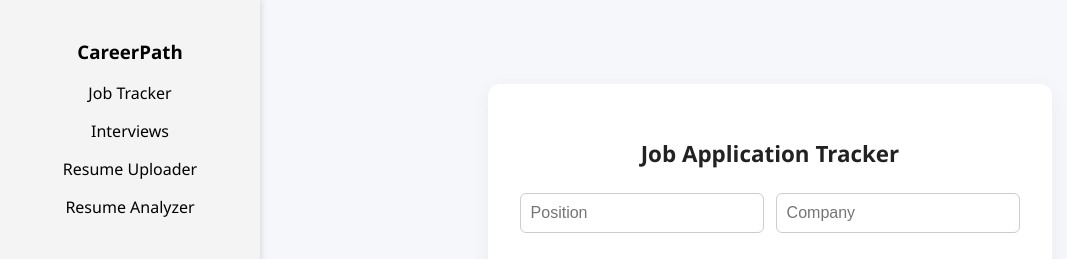
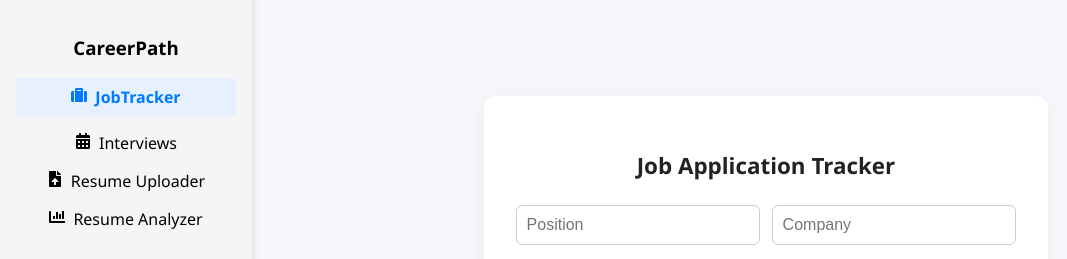
Before and after one commit to 26nm/careerpath, a React (Create React App) app in the folder careerpath/: page /dashboard in a window 1280 px wide. Shown: the top 259 px of the page, without its empty margins (0-1067 px from the left). Built offline with nearby package versions, Linux system fonts and the light colour scheme; no server answers; the database is empty; sample sign-in values are in the browser's storage.

Commit message:
a few aesthetic changes

```diff
--- a/careerpath/public/index.html
+++ b/careerpath/public/index.html
@@ -3,6 +3,10 @@
   <head>
     <meta charset="utf-8" />
     <link rel="icon" href="%PUBLIC_URL%/favicon.ico" />
+    <link
+      href="https://fonts.googleapis.com/css2?family=Inter:wght@400;600&display=swap"
+      rel="stylesheet"
+    />
     <meta name="viewport" content="width=device-width, initial-scale=1" />
     <meta name="theme-color" content="#000000" />
     <meta
--- a/careerpath/src/components/Sidebar.js
+++ b/careerpath/src/components/Sidebar.js
@@ -24,18 +24,44 @@
  */
 import React from "react";
 import "../styles/Sidebar.css";
+import {
+  FaSuitcase,
+  FaCalendarAlt,
+  FaFileUpload,
+  FaChartBar,
+} from "react-icons/fa";
 
-function Sidebar({ setActiveView }) {
+function Sidebar({ setActiveView, activeView }) {
   return (
     <div className="sidebar">
       <h3>CareerPath</h3>
       <ul>
-        <li onClick={() => setActiveView("job-tracker")}>Job Tracker</li>
-        <li onClick={() => setActiveView("interview-scheduler")}>Interviews</li>
-        <li onClick={() => setActiveView("resume-uploader")}>
+        <li
+          className={activeView === "job-tracker" ? "active" : ""}
+          onClick={() => setActiveView("job-tracker")}
+        >
+          <FaSuitcase style={{ marginRight: "8px" }} />
+          JobTracker
+        </li>
+        <li
+          className={activeView === "interview-scheduler" ? "active" : ""}
+          onClick={() => setActiveView("interview-scheduler")}
+        >
+          <FaCalendarAlt style={{ marginRight: "8px " }} />
+          Interviews
+        </li>
+        <li
+          className={activeView === "resume-uploader" ? "active" : ""}
+          onClick={() => setActiveView("resume-uploader")}
+        >
+          <FaFileUpload style={{ marginRight: "8px " }} />
           Resume Uploader
         </li>
-        <li onClick={() => setActiveView("resume-analysis")}>
+        <li
+          className={activeView === "resume-analysis" ? "active" : ""}
+          onClick={() => setActiveView("resume-analysis")}
+        >
+          <FaChartBar style={{ marginRight: "8px " }} />
           Resume Analyzer
         </li>
       </ul>
--- a/careerpath/src/styles/Dashboard.css
+++ b/careerpath/src/styles/Dashboard.css
@@ -166,19 +166,20 @@ job-form button {
 
 .dashboard-layout {
   display: flex;
-  height: 100vh;
-  width: 100%;
+  min-height: 100vh;
 }
 
 .sidebar {
   width: 220px;
-  background-color: #f4f4f4;
-  padding: 20px;
+  background-color: #f5f5f5;
+  padding: 1rem;
+  height: 100vh;
   box-shadow: 2px 0 5px rgba(0, 0, 0, 0.1);
 }
 
 .dashboard-content {
   flex: 1;
-  padding: 20px;
-  overflow-y: auto;
+  display: flex;
+  justify-content: flex-start;
+  padding: 2rem 4rem;
 }
--- a/careerpath/src/styles/Sidebar.css
+++ b/careerpath/src/styles/Sidebar.css
@@ -41,3 +41,19 @@
 .sidebar li:hover {
   color: #007bff;
 }
+
+.sidebar li.active {
+  font-weight: bold;
+  color: #007bff;
+  background-color: #e6f0ff;
+  border-radius: 4px;
+  padding: 0.5rem;
+}
+
+.sidebar li {
+  transition: all 0.2s ease;
+}
+
+.sidebar li:hover {
+  transform: translateX(5px);
+}
--- a/careerpath/src/styles/index.css
+++ b/careerpath/src/styles/index.css
@@ -1,13 +1,11 @@
 body {
   margin: 0;
-  font-family: -apple-system, BlinkMacSystemFont, 'Segoe UI', 'Roboto', 'Oxygen',
-    'Ubuntu', 'Cantarell', 'Fira Sans', 'Droid Sans', 'Helvetica Neue',
-    sans-serif;
   -webkit-font-smoothing: antialiased;
   -moz-osx-font-smoothing: grayscale;
+  font-family: "Inter", sans-serif;
 }
 
 code {
-  font-family: source-code-pro, Menlo, Monaco, Consolas, 'Courier New',
+  font-family: source-code-pro, Menlo, Monaco, Consolas, "Courier New",
     monospace;
 }
```
